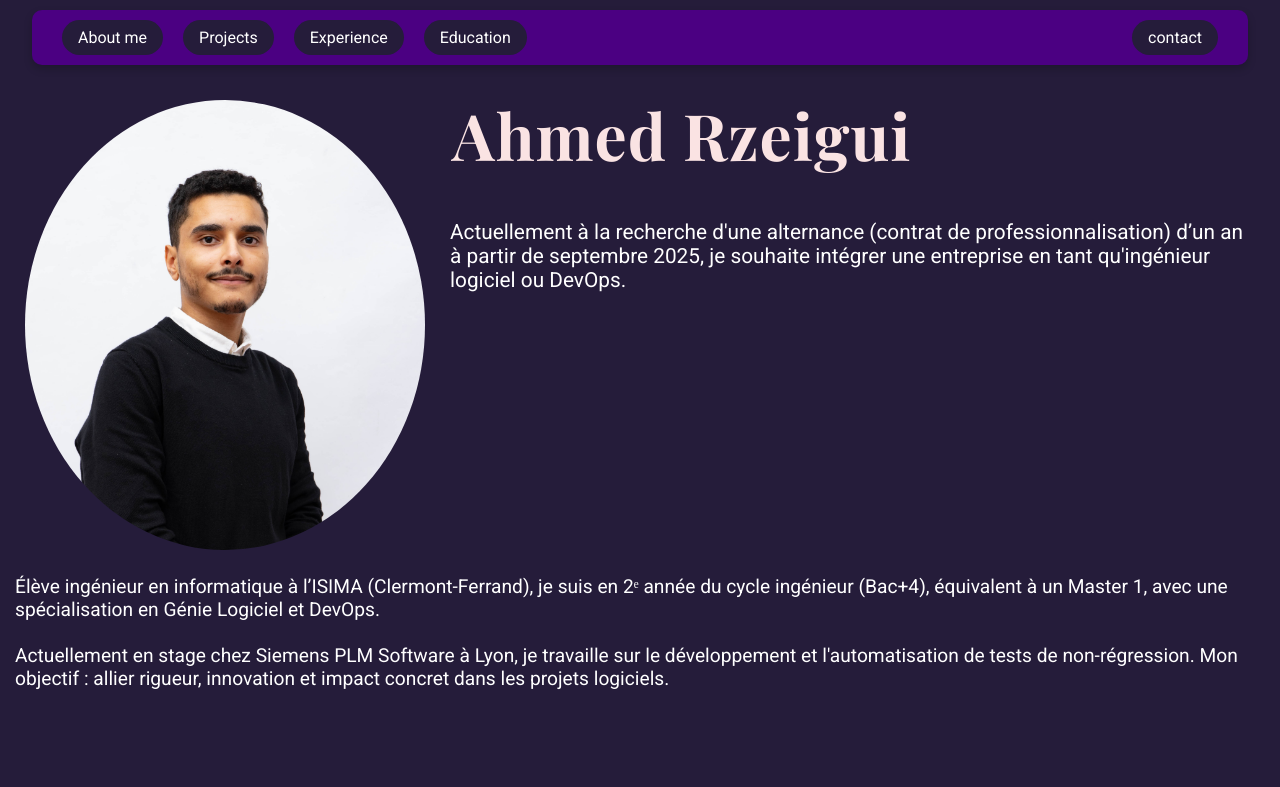
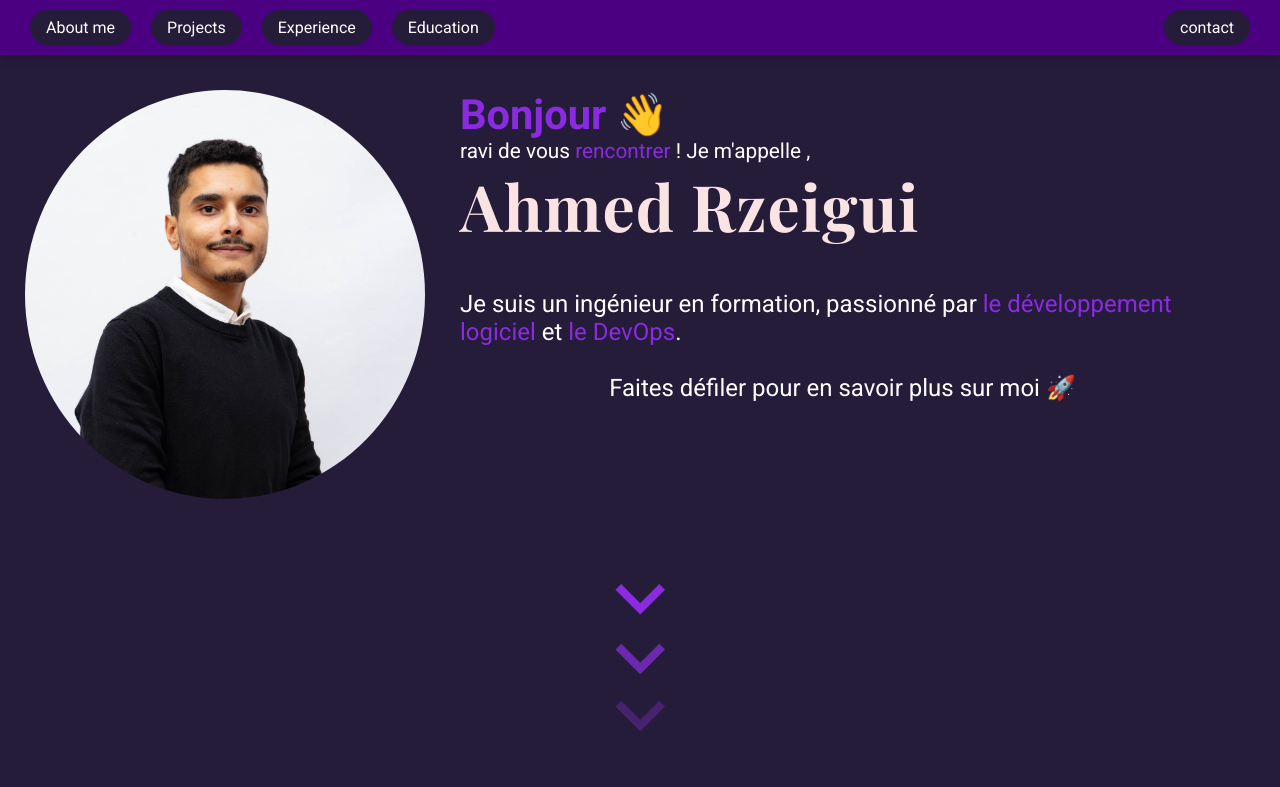
Before and after one commit to Ahmed103c/portfolio, an Angular app in the folder Front/my-prtfolio-app/: page /contact in a window 1280 px wide. Shown: the top 787 px of the page. Built offline with nearby package versions, Linux system fonts and the light colour scheme.

Commit message:
upgrade presentation component add nice arrow animation

```diff
--- a/Front/my-prtfolio-app/src/app/navbar/navbar.component.css
+++ b/Front/my-prtfolio-app/src/app/navbar/navbar.component.css
@@ -1,41 +1,8 @@
-/* nav {
-  border: solid black;
-  border-radius: 10px;
-  width: 99%;
-  height: 40px;
-  top: 5px;
-}
-nav ul {
-  display: flex;
-  gap: 15px;
-  list-style-type: none;
-  margin: 10px;
-  padding: 0;
-}
-nav ul li {
-  border: solid blueviolet;
-  border-radius: 15px;
-}
-nav ul li:hover {
-
-}
-
-nav ul li a {
-  font-size: 1.2em;
-  color: white;
-  text-decoration: none;
-  background-color: blueviolet;
-
-}
-
-#nav-contact {
-  margin-left: auto;
-} */
 nav {
-  background-color: #4b0082; /* Indigo (remplace aquamarine) */
-  border-radius: 10px;
-  width: 95%;
-  margin: 10px auto;
+  background-color: #4b0082;
+  /* border-radius: 10px; */
+  width: 100%;
+  margin: auto;
   padding: 10px 20px;
   position: sticky;
   top: 0;
--- a/Front/my-prtfolio-app/src/app/sections/contact/contact.component.css
+++ b/Front/my-prtfolio-app/src/app/sections/contact/contact.component.css
@@ -1,26 +1,13 @@
-/* #contact-component {
-  color: white;
-  margin-top: 15px;
-  height: 90vh;
-  padding: 15px;
-  border: solid rgb(9, 77, 194);
-  border-radius: 10px;
-}
-
-p {
-  text-align: center;
-} */
-/* Style global du footer */
 .component__style.contact-component {
   width: 100%;
-  padding: 20px 0;
+  padding: 10px 20px;
   background-color: #333;
   color: white;
   display: flex;
   justify-content: center;
   align-items: center;
   position: relative;
-   background-color: #4b0082;
+  background-color: #4b0082;
 }
 
 /* Conteneur du footer */
@@ -29,7 +16,6 @@ p {
   justify-content: space-around;
   width: 100%;
   max-width: 1200px; /* Largeur maximale du footer */
-
 }
 
 /* Style des liens ou des sections */
@@ -50,20 +36,20 @@ p {
   text-align: center;
   /* background-color: #444;
    */
-     color: white;
+  color: white;
   background-color: #251c3a;
   border-radius: 5px;
   box-shadow: 0 2px 4px rgba(0, 0, 0, 0.1);
   cursor: pointer;
 }
 a {
-    text-decoration: none; /* Supprimer le souligné */
-    color: inherit; /* Garder la couleur par défaut du texte (ou tu peux choisir une couleur spécifique comme #fff ou #ccc) */
+  text-decoration: none; /* Supprimer le souligné */
+  color: inherit; /* Garder la couleur par défaut du texte (ou tu peux choisir une couleur spécifique comme #fff ou #ccc) */
 }
 /* Effet au survol */
 .con1:hover,
 .con2:hover,
 .con3:hover,
 .con4:hover {
-   background-color: #7e3ff2;
+  background-color: #7e3ff2;
 }
--- a/Front/my-prtfolio-app/src/app/sections/presentation/presentation.component.css
+++ b/Front/my-prtfolio-app/src/app/sections/presentation/presentation.component.css
@@ -6,11 +6,9 @@
   border-radius: 10px;
   display: grid;
   grid-template-columns: repeat(4, 1fr);
-  grid-template-rows: 80px 80px auto;
-
+  grid-template-rows: 50px 120px auto;
   gap: 15px;
 }
-
 .personal-photo {
   grid-column: 1/2;
   grid-row: 1/4;
@@ -26,15 +24,21 @@
   object-fit: cover;
   border-radius: 50%;
 }
-.personal-name {
-  /* border: solid black; */
+
+.welcome {
   grid-column: 2/5;
   grid-row: 1/3;
-  overflow: hidden;
-  /* animation: glow 1.5s infinite alternate; */
+  padding: 10px;
+}
+
+.greetings-detail {
+  font-family: "Roboto", serif;
+  font-size: 1.3em;
+}
+.greetings-detail span {
+  color: blueviolet;
 }
 .personal-name h1 {
-  margin: 2px;
   text-align: left;
   font-size: 4em;
   color: #fae3e3;
@@ -42,27 +46,66 @@
   font-family: "Playfair Display", serif;
   font-weight: 550;
 }
-.personal-goal {
-  /* border: solid pink; */
-  padding-top: 35px;
+
+.personal-debrief {
+  padding: 10px;
   grid-column: 2/5;
-  grid-row: 2/3;
+  grid-row: 3/4;
   font-family: "Roboto", serif;
-  font-size: 1.3em;
+  font-size: 1.5em;
 }
-.personal-description {
-  grid-column: span 4;
+.personal-debrief span {
+  color: blueviolet;
+}
+.cen {
+  text-align: center;
+}
+.arrow-container {
+  grid-column: span 6;
+  grid-row: 4 / 10;
   font-family: "Roboto", serif;
   font-size: 1.2em;
+  display: flex;
+  justify-content: center;
+  align-items: center;
+  position: relative;
+}
+.arrow {
+  display: flex;
+  flex-direction: column;
+  gap: 10px;
+  align-items: center;
+  justify-content: center;
+}
+.arrow span {
+  display: block;
+  width: 2.7vw;
+  height: 2.7vw;
+  border-bottom: 8px solid;
+  border-right: 8px solid;
+  transform: rotate(45deg);
+  margin: 5px 0;
+  animation: animate 2s infinite;
+}
+.arrow span:nth-child(2) {
+  animation-delay: -0.2s;
 }
 
-@keyframes glow {
+.arrow span:nth-child(3) {
+  animation-delay: -0.4s;
+}
+@keyframes animate {
   0% {
-    text-shadow: 0 0 5px #ff005e, 0 0 10px #ff005e, 0 0 20px #ff005e,
-      0 0 40px #ff005e, 0 0 80px #ff005e;
+    opacity: 0;
+    transform: rotate(45deg) translate(-20px, -20px);
+  }
+  50% {
+    opacity: 1;
+    color: blueviolet;
   }
   100% {
-    text-shadow: 0 0 10px #00d4ff, 0 0 20px #00d4ff, 0 0 40px #00d4ff,
-      0 0 80px #00d4ff, 0 0 160px #00d4ff;
+    opacity: 0;
+    transform: rotate(45deg) translate(20px, 20px);
+    color: blueviolet;
   }
 }
--- a/Front/my-prtfolio-app/src/app/sections/presentation/presentation.component.html
+++ b/Front/my-prtfolio-app/src/app/sections/presentation/presentation.component.html
@@ -1,44 +1,29 @@
-<!-- <div id="presentation-component">
-    <div class="personal-photo">
-        <img src="images/ahmed.jpg" alt="Photo de profil">
-    </div>
-    <div class="personal-name">
-        <h1>Ahmed Rzeigui</h1>
-    </div>
-    <div class="personal-goal">
-        Actuellement à la recherche d'une alternance (contrat de professionnalisation) d’un an à partir de septembre
-        2025,
-        je souhaite intégrer une entreprise en tant qu'ingénieur logiciel ou DevOps.
-    </div>
-
-    <div class="personal-description">
-        Élève ingénieur en informatique à l’ISIMA (Clermont-Ferrand), je suis en 2ᵉ année du cycle ingénieur (Bac+4),
-        équivalent à un Master 1, avec une spécialisation en Génie Logiciel et DevOps.<br><br>
-        Actuellement en stage chez Siemens PLM Software à Lyon, je travaille sur le développement
-        et l'automatisation de tests de non-régression. Mon objectif : allier rigueur, innovation et impact concret
-        dans les projets logiciels.
-    </div>
-
-</div> -->
 <div id="presentation-component">
     <div class="personal-photo">
         <img src="images/ahmed.jpg" alt="Photo de profil">
     </div>
-    <div class="personal-name">
-        <h1>Ahmed Rzeigui</h1>
+    <div class="welcome">
+        <div class="greetings-detail">
+            <h1><span>Bonjour</span> 👋 </h1>ravi de vous <span> rencontrer </span> !
+            Je m'appelle ,
+        </div>
+        <div class="personal-name">
+            <h1>Ahmed Rzeigui</h1>
+        </div>
     </div>
-    <div class="personal-goal">
-        Actuellement à la recherche d'une alternance (contrat de professionnalisation) d’un an <br>
-        à partir de septembre
-        2025,
-        je souhaite intégrer une entreprise en tant qu'ingénieur <br>logiciel ou DevOps.
+    <div class="personal-debrief">
+        Je suis un ingénieur en formation, passionné par <span>le développement logiciel</span> et <span>le
+            DevOps</span>. <br>
+        <br>
+        <div class="cen">Faites défiler pour en savoir plus sur moi 🚀</div>
+
     </div>
 
-    <div class="personal-description">
-        Élève ingénieur en informatique à l’ISIMA (Clermont-Ferrand), je suis en 2ᵉ année du cycle ingénieur (Bac+4),
-        équivalent à un Master 1, avec une spécialisation en Génie Logiciel et DevOps.<br><br>
-        Actuellement en stage chez Siemens PLM Software à Lyon, je travaille sur le développement
-        et l'automatisation de tests de non-régression. Mon objectif : allier rigueur, innovation et impact concret
-        dans les projets logiciels.
+    <div class="arrow-container">
+        <div class="arrow">
+            <span></span>
+            <span></span>
+            <span></span>
+        </div>
     </div>
 </div>
--- a/Front/my-prtfolio-app/src/app/sections/projects/projects.component.ts
+++ b/Front/my-prtfolio-app/src/app/sections/projects/projects.component.ts
@@ -61,4 +61,30 @@ export class ProjectsComponent {
         this.current_img_index
       ];
   }
+
+  private lastScrollY: number = window.scrollY;
+
+  constructor() {
+    this.initObserver();
+  }
+
+  private initObserver(): void {
+    const observer = new IntersectionObserver((entries) => {
+      entries.forEach((entry) => {
+        const currentScrollY = window.scrollY;
+        const scrollingDown = currentScrollY > this.lastScrollY;
+        this.lastScrollY = currentScrollY;
+
+        if (entry.isIntersecting && scrollingDown) {
+          (entry.target as HTMLElement).classList.add('show');
+        }
+      });
+    });
+
+    const section = document.querySelector('#projects-component');
+    if (section) {
+      observer.observe(section);
+    }
+  }
 }
+new ProjectsComponent();
```
Also changed, not shown: Front/my-prtfolio-app/src/app/sections/experience/experience.component.css (+13 -0 lines).
